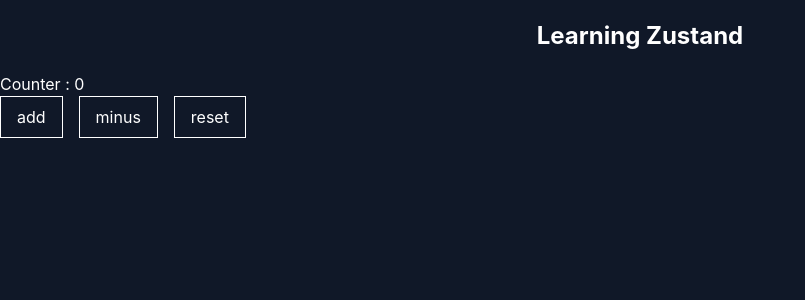
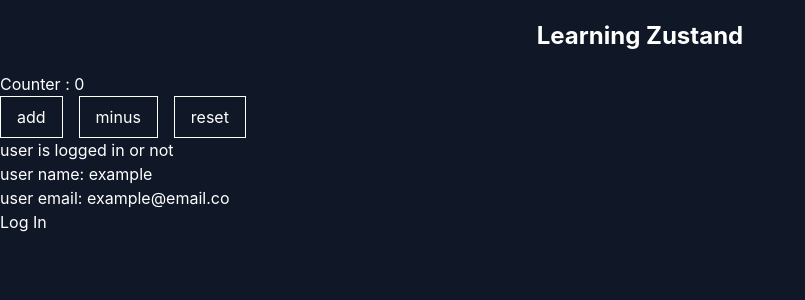
Before and after one commit to tonmoystark/learning-zustand, a React (Vite) app: page / in a window 1280 px wide. Shown: the top 300 px of the page, without its empty margins (0-805 px from the left). Built offline with nearby package versions, Linux system fonts and the light colour scheme.

Commit message:
added loginout comp zustand

```diff
--- a/src/App.jsx
+++ b/src/App.jsx
@@ -1,4 +1,5 @@
 import Counter from "./components/Counter"
+import UserLogInOut from "./components/UserLogInOut"
 
 function App() {
 
@@ -8,6 +9,7 @@
 
       <main>
         <Counter />
+        <UserLogInOut />
       </main>
     </div>
   )
--- a/src/components/Counter.jsx
+++ b/src/components/Counter.jsx
@@ -1,4 +1,4 @@
-import { useCounterStore } from "../store/userCounterStore.js"
+import { useCounterStore } from "../store/useCounterStore.js"
 
 const Counter = () => {
 
--- /dev/null
+++ b/src/components/UserLogInOut.jsx
@@ -0,0 +1,18 @@
+import { useLogInOut } from "../store/useLogInOut"
+
+
+const UserLogInOut = () => {
+    const {name, email, isLoggedIn , logIn, logOut} = useLogInOut()
+  return (
+    <div>
+        <h1>user is logged in or not</h1>
+        <h1>user name: <span>{name}</span></h1>
+        <h1>user email: <span>{email}</span></h1>
+        <button
+        onClick={() => !isLoggedIn ? logIn('Tonmoy', 'tonmoy.a009@gmail.com') : logOut()}
+        >{isLoggedIn ? 'Log Out' : 'Log In'}</button>
+    </div>
+  )
+}
+
+export default UserLogInOut
--- /dev/null
+++ b/src/store/useLogInOut.js
@@ -0,0 +1,20 @@
+import { create } from "zustand";
+
+export const useLogInOut = create((set) => ({
+  name: "example",
+  email: "example@email.co",
+  isLoggedIn: false,
+
+
+  logIn: (name, email) => set({
+    name,
+    email,
+    isLoggedIn: true
+  }),
+
+  logOut: () => set({
+    name: 'example',
+    email: 'example@email.co',
+    isLoggedIn: false
+  })
+}));
```
Also changed, not shown: src/store/useCounterStore.js (renamed from src/store/userCounterStore.js).
